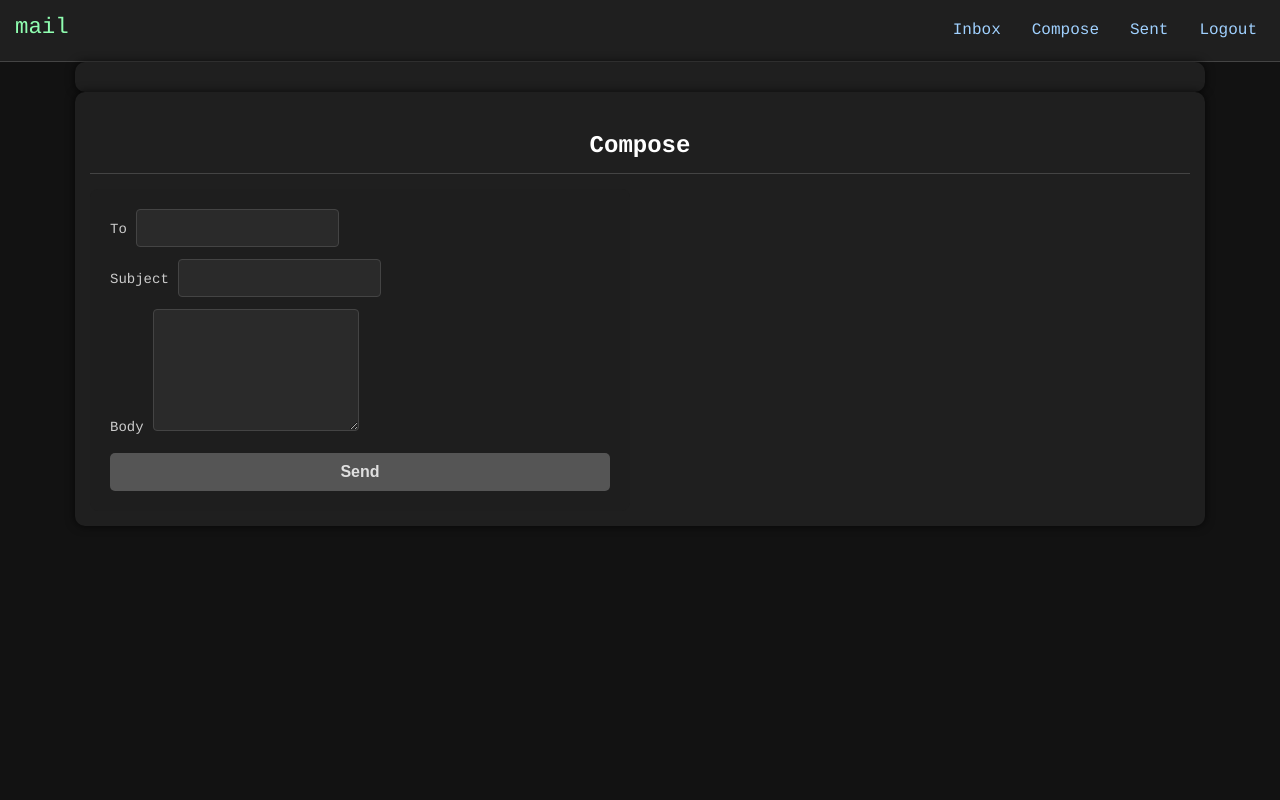
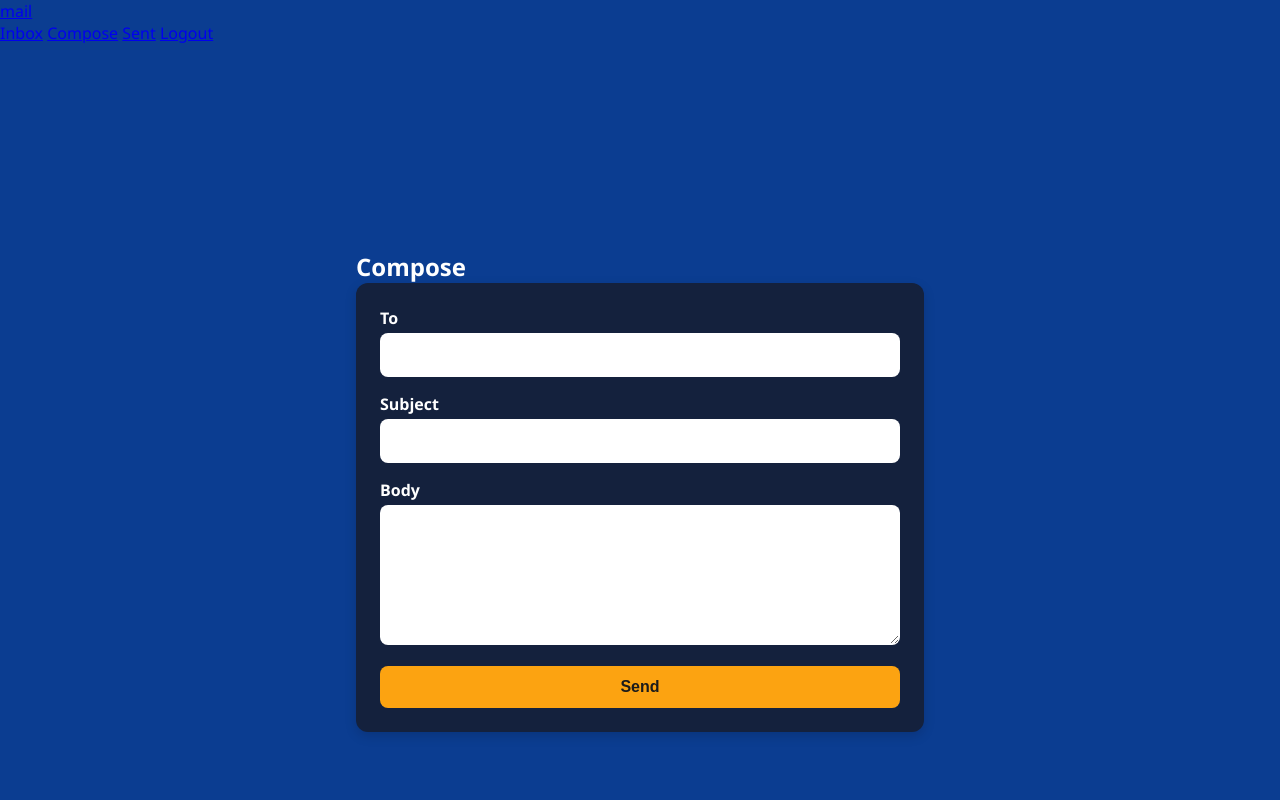
Before and after one commit to sortalost/mxal, a Flask app: page /compose in a window 1280 px wide. Run offline with Flask 3, Linux system fonts and the light colour scheme; the visitor is signed in with stand-in values (Sample User, id 1).

Commit message:
change styling

```diff
--- a/src/static/css/style.css
+++ b/src/static/css/style.css
@@ -1,233 +1,120 @@
+/* ===== Root Colors (Keep your theme intact) ===== */
+:root {
+  --primary-bg: #0b3d91;  /* example primary background */
+  --secondary-bg: #14213d;
+  --accent: #fca311;
+  --text-light: #ffffff;
+  --text-dark: #1b1b1b;
+}
+
+/* ===== Reset & Base ===== */
+* {
+  margin: 0;
+  padding: 0;
+  box-sizing: border-box;
+}
+
+html {
+  font-size: 16px;
+}
+
 body {
-    background-color: #121212;
-    color: #90ffb1;
-    font-family: 'Courier', Courier, monospace;
-    margin: 0;
-    padding: 0;
-    line-height: 1.6;
-    -webkit-font-smoothing: antialiased;
-}
-.container {
-    width: 90%;
-    max-width: 1100px;
-    margin: 0 auto;
-    padding: 15px;
-    background-color: #1f1f1f;
-    border-radius: 10px;
-    box-shadow: 0 0 10px rgba(0, 0, 0, 0.7);
-}
-h1, h2 {
-    color: #ffffff;
-    border-bottom: 1px solid #444;
-    padding-bottom: 8px;
-    margin-bottom: 15px;
-    width: 100%;
-    text-align: center;
-}
-.navbar {
-    background-color: #1f1f1f;
-    padding: 10px 15px;
-    border-bottom: 1px solid #444;
-}
-.nav-container {
-    display: flex;
-    justify-content: space-between;
-    align-items: center;
-    flex-wrap: wrap;
-}
-.navbar-brand {
-    font-size: 1.4em;
-    color: #90ffb1;
-    text-decoration: none;
-    margin-bottom: 5px;
-}
-.nav-links {
-    display: flex;
-    flex-wrap: wrap;
-}
-.nav-links a {
-    margin-left: 15px;
-    color: #a0d1ff;
-    text-decoration: none;
-    padding: 6px 8px;
-    border-radius: 4px;
-}
-.nav-links a:hover {
-    background-color: #2a2a2a;
-    color: #ffbf80;
-}
-.logout {
-    color: #ff8080;
-}
-table {
-    width: 100%;
-    border-collapse: collapse;
-    background-color: #1f1f1f;
-    border-radius: 10px;
-    overflow: hidden;
-}
-thead {
-    background-color: #333;
-}
-th, td {
-    padding: 12px;
-    border-bottom: 1px solid #444;
-    text-align: left;
-    color: #e0e0e0;
-    word-break: break-word;
-}
-tr:hover {
-    background-color: #2a2a2a;
-}
-a {
-    color: #a0d1ff;
-    text-decoration: none;
-}
-a:hover {
-    color: #ffbf80;
-}
-.card {
-    background-color: #1f1f1f;
-    border-radius: 8px;
-    padding: 0;
-    box-shadow: 0 0 10px rgba(0,0,0,0.4);
-}
-.card-body {
-    padding: 12px;
-}
-.card-body .fw-bold {
-    color: #ffffff;
-    font-size: 1rem;
-}
-.card-body .small {
-    color: #aaa;
-    font-size: 0.85rem;
-}
-button, .btn {
-    padding: 10px 15px;
-    background-color: #555;
-    color: #e0e0e0;
-    border: none;
-    border-radius: 5px;
-    cursor: pointer;
-    font-size: 1rem;
-    width: auto;
-}
-button:hover, .btn:hover {
-    background-color: #777;
-}
-@media (max-width: 576px) {
-    button, .btn {
-        width: 100%;
-    }
-}
-.alert {
-    padding: 10px;
-    border-radius: 5px;
-    margin: 10px auto;
-    width: 100%;
-    text-align: center;
-    font-size: 0.9rem;
-}
-.alert.success {
-    background-color: #1f3d2f;
-    color: #90ffb1;
-}
-.alert.error {
-    background-color: #3d1f1f;
-    color: #ffb0b0;
-}
-.alert.warning {
-    background-color: #3d3d1f;
-    color: #fff8a0;
-}
-@media (max-width: 768px) {
-    .table-responsive {
-        overflow-x: auto;
-        -webkit-overflow-scrolling: touch;
-    }
-    th, td {
-        padding: 10px;
-        font-size: 0.9rem;
-    }
-    .nav-links {
-        width: 100%;
-        justify-content: center;
-        margin-top: 5px;
-    }
-}
-@media (max-width: 576px) {
-    body {
-        font-size: 0.95rem;
-    }
-    h1, h2 {
-        font-size: 1.2rem;
-    }
-    .navbar-brand {
-        font-size: 1.1rem;
-    }
-    .container {
-        width: 95%;
-        padding: 12px;
-    }
-    .card-body {
-        padding: 10px;
-    }
-}
-form {
+  font-family: "Segoe UI", Roboto, sans-serif;
+  background-color: var(--primary-bg);
+  color: var(--text-light);
+  min-height: 100vh;
   display: flex;
   flex-direction: column;
-  gap: 12px;
-  background-color: #1e1e1e;
-  padding: 20px;
-  border-radius: 8px;
-  color: #f0f0f0;
-  max-width: 500px;
+}
+
+/* ===== Container ===== */
+.container {
+  width: 100%;
+  max-width: 600px;
+  margin: auto;
+  padding: 1rem;
+}
+
+/* ===== Form Styling ===== */
+form {
+  background-color: var(--secondary-bg);
+  padding: 1.5rem;
+  border-radius: 12px;
+  box-shadow: 0 4px 12px rgba(0,0,0,0.15);
+  display: flex;
+  flex-direction: column;
+  gap: 1rem;
 }
 
 label {
-  font-size: 14px;
-  color: #ccc;
+  font-weight: bold;
+  margin-bottom: 0.25rem;
+  display: block;
 }
 
-input[type="text"],
-input[type="email"],
-input[type="password"],
+input,
+select,
 textarea,
-select {
-  background-color: #2a2a2a;
-  border: 1px solid #444;
-  padding: 10px;
-  border-radius: 4px;
-  color: #f0f0f0;
-  font-size: 14px;
+button {
+  font-size: 1rem;
+  padding: 0.75rem;
+  border: 1px solid rgba(255, 255, 255, 0.2);
+  border-radius: 8px;
   outline: none;
-  transition: border 0.2s;
+  width: 100%;
+}
+
+input,
+select,
+textarea {
+  background-color: #ffffff;
+  color: var(--text-dark);
 }
 
 input:focus,
-textarea:focus,
-select:focus {
-  border-color: #4a90e2;
+select:focus,
+textarea:focus {
+  border-color: var(--accent);
+  box-shadow: 0 0 0 3px rgba(252, 163, 17, 0.3);
 }
 
-textarea {
-  resize: vertical;
-  min-height: 100px;
-}
-
+/* ===== Button ===== */
 button {
-  background-color: #4a90e2;
-  color: white;
-  padding: 10px;
+  background-color: var(--accent);
+  color: var(--text-dark);
+  font-weight: bold;
+  cursor: pointer;
   border: none;
-  border-radius: 4px;
-  cursor: pointer;
-  font-size: 14px;
-  font-weight: bold;
-  transition: background-color 0.2s;
+  transition: background-color 0.2s ease, transform 0.1s ease;
 }
 
 button:hover {
-  background-color: #357abd;
+  background-color: #e09b15;
 }
+
+button:active {
+  transform: scale(0.98);
+}
+
+/* ===== Mobile Friendly ===== */
+@media (max-width: 768px) {
+  body {
+    padding: 0.5rem;
+  }
+
+  .container {
+    padding: 0.5rem;
+  }
+
+  form {
+    padding: 1rem;
+  }
+
+  input,
+  select,
+  textarea,
+  button {
+    font-size: 1rem;
+    padding: 0.65rem;
+  }
+}
```
